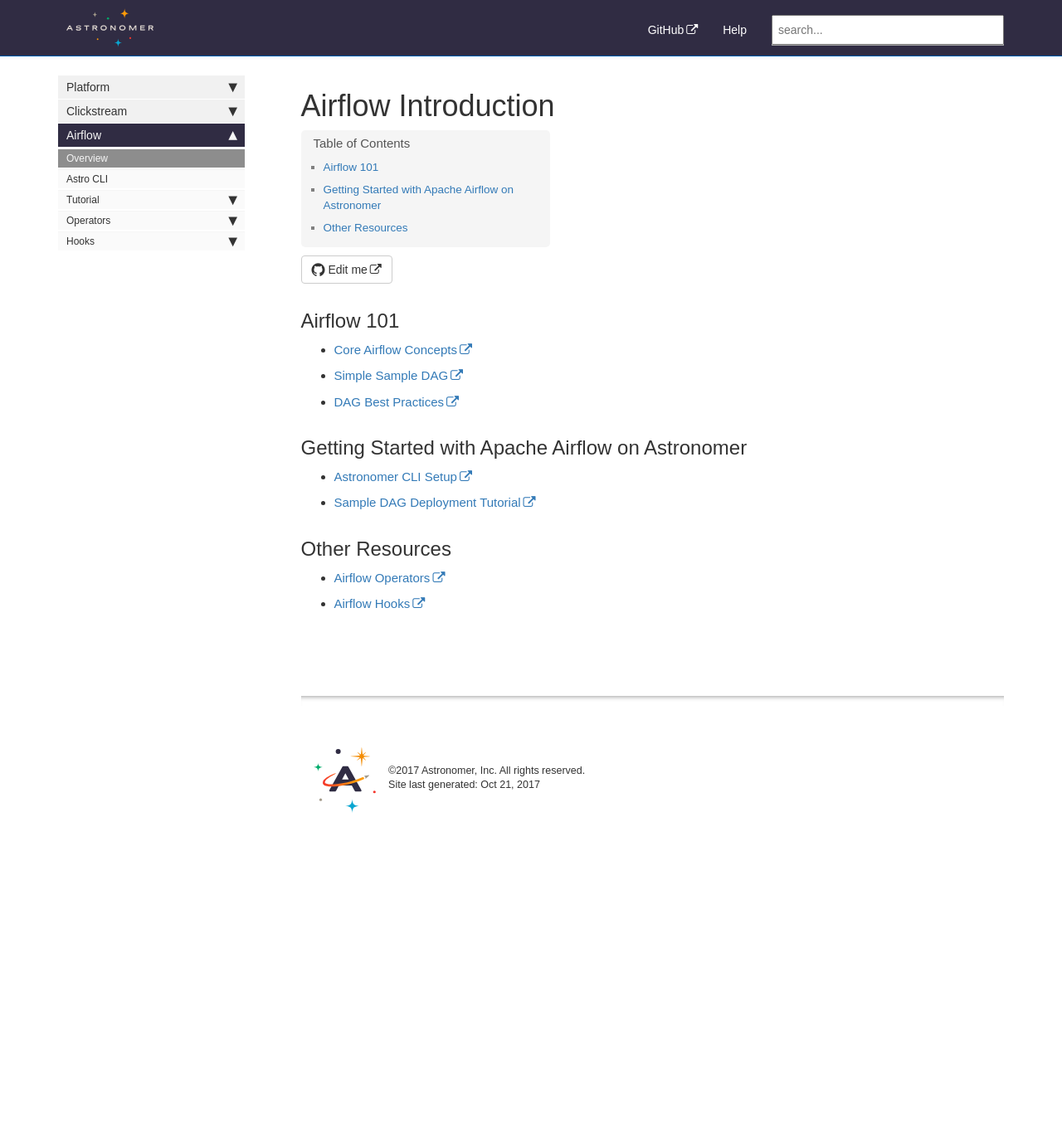
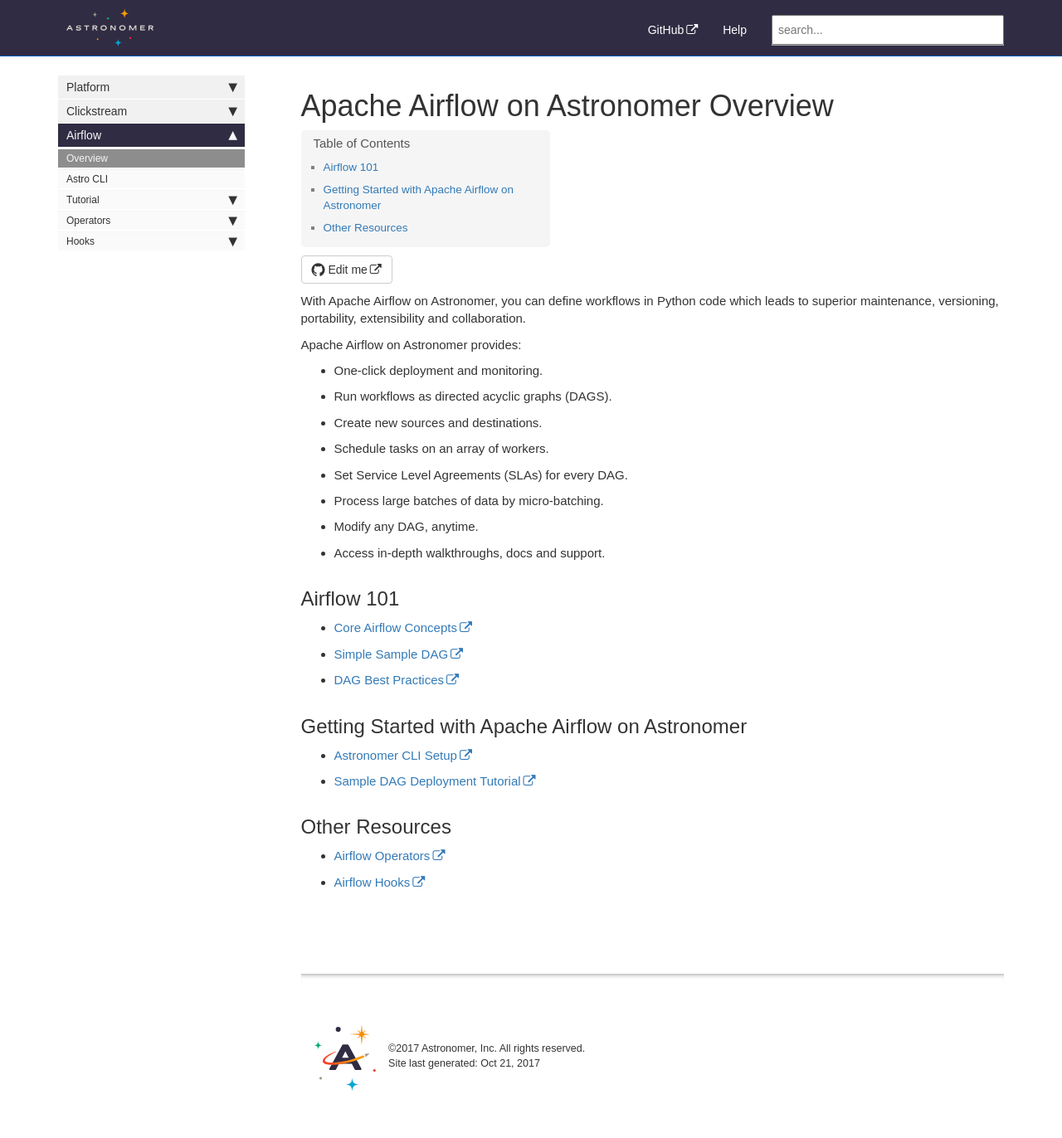
Before and after one commit to petedejoy/documentation, a Jekyll site: the page built from v2/airflow/overview.md, in a window 1280 px wide. Shown: the whole page at 83% size. Built offline with Jekyll 4.4.1, drawn with Linux system fonts in a browser that asks for light colours; nearby versions of some CDN libraries; some web fonts are replaced; comment, search, counter and statistics services are not loaded; before the commit the page ends 1036 px from its top, so only the background shows below that.

Commit message:
Add a little marketing content.

```diff
--- a/v2/airflow/overview.md
+++ b/v2/airflow/overview.md
@@ -1,7 +1,20 @@
 ---
-title: Airflow Introduction
+title: Apache Airflow on Astronomer Overview
 sidebar: platform_sidebar
 ---
+
+With Apache Airflow on Astronomer, you can define workflows in Python code which leads to superior maintenance, versioning, portability, extensibility and collaboration.
+
+Apache Airflow on Astronomer provides:
+
+* One-click deployment and monitoring.
+* Run workflows as directed acyclic graphs (DAGS).
+* Create new sources and destinations.
+* Schedule tasks on an array of workers.
+* Set Service Level Agreements (SLAs) for every DAG.
+* Process large batches of data by micro-batching.
+* Modify any DAG, anytime.
+* Access in-depth walkthroughs, docs and support.
 
 ## Airflow 101
 
```
